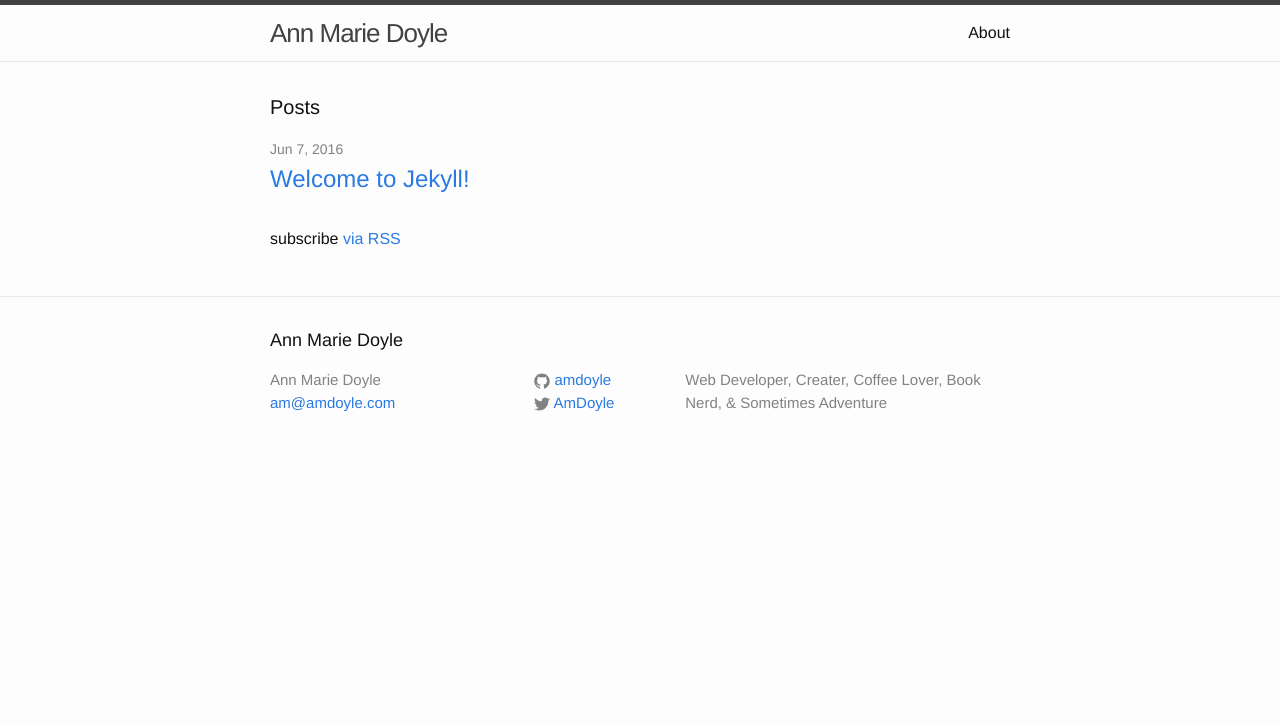
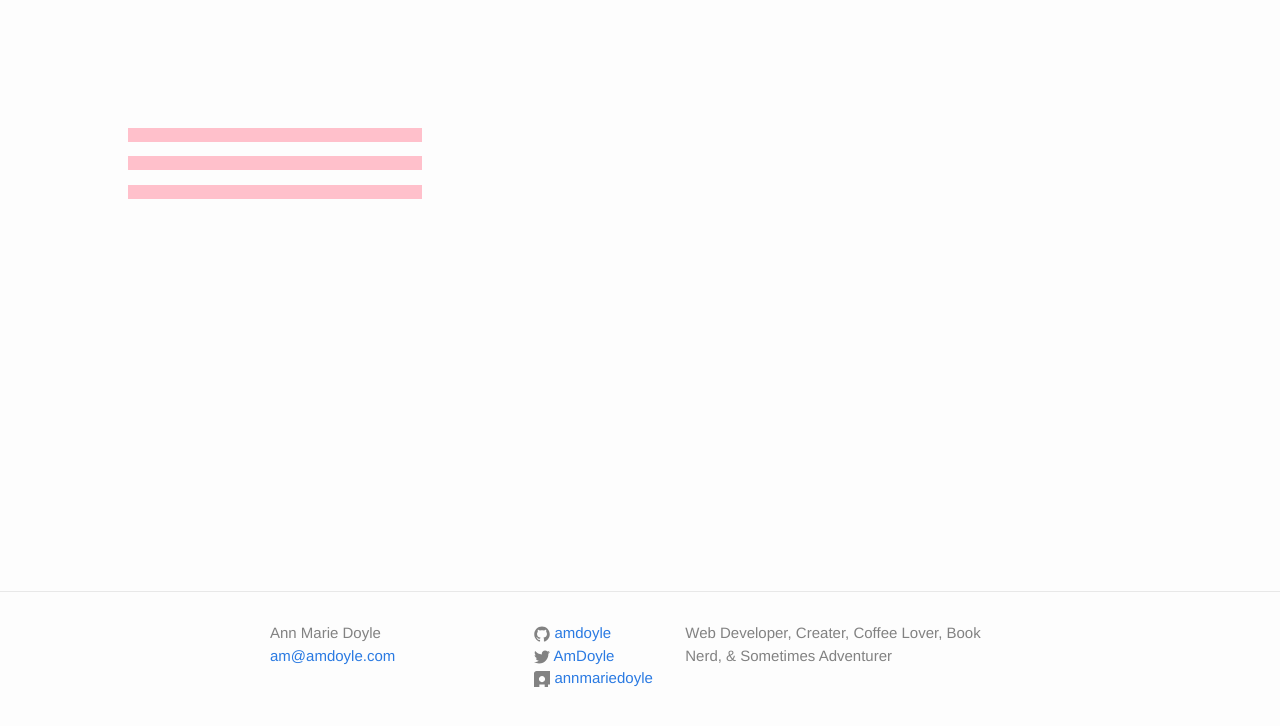
Before and after one commit to amdoyle/amdoyle, a Jekyll site: the page built from index.html, in a window 1280 px wide. Shown: the top 726 px of the page. Built offline with Jekyll 4.4.1, drawn with Linux system fonts in a browser that asks for light colours.

Commit message:
Add css animation to nav bar

```diff
--- a/_config.yml
+++ b/_config.yml
@@ -1,7 +1,7 @@
 # Site settings
 title: Ann Marie Doyle
 email: am@amdoyle.com
-description: Web Developer, Creater, Coffee Lover, Book Nerd, & Sometimes Adventure
+description: Web Developer, Creater, Coffee Lover, Book Nerd, & Sometimes Adventurer
 baseurl: ""
 url: "http://www.amdoyle.com/"
 twitter_username: AmDoyle
@@ -10,3 +10,6 @@ linkedin_username: annmariedoyle
 
 # Build settings
 markdown: kramdown
+
+gems:
+  -jekyll-coffeescript
--- a/_includes/footer.html
+++ b/_includes/footer.html
@@ -1,8 +1,6 @@
 <footer class="site-footer">
 
   <div class="wrapper">
-
-    <h2 class="footer-heading">{{ site.title }}</h2>
 
     <div class="footer-col-wrapper">
       <div class="footer-col  footer-col-1">
@@ -43,13 +41,23 @@
           </li>
           {% endif %}
 
-          {% if site.linked_username %}
+          {% if site.linkedin_username %}
           <li>
             <a href="https://www.linkedin.com/in/{{site.linkedin_username}}">
               <span class="icon  icon--linkedin">
                 <svg viewBox="0 0 16 16">
-                  <path fill="#828282" d="M15.969,3.058c-0.586,0.26-1.217,0.436-1.878,0.515c0.675-0.405,1.194-1.045,1.438-1.809
-                  c-0.632,0.375-1.332,0.647-2.076,0.793c-0.596-0.636-1.446-1.033-2.387-1.033c-1.806,0-3.27,1.464-3.27,3.27 c0,0.256,0.029,0.506,0.085,0.745C5.163,5.404,2.753,4.102,1.14,2.124C0.859,2.607,0.698,3.168,0.698,3.767 c0,1.134,0.577,2.135,1.455,2.722C1.616,6.472,1.112,6.325,0.671,6.08c0,0.014,0,0.027,0,0.041c0,1.584,1.127,2.906,2.623,3.206 C3.02,9.402,2.731,9.442,2.433,9.442c-0.211,0-0.416-0.021-0.615-0.059c0.416,1.299,1.624,2.245,3.055,2.271 c-1.119,0.877-2.529,1.4-4.061,1.4c-0.264,0-0.524-0.015-0.78-0.046c1.447,0.928,3.166,1.469,5.013,1.469 c6.015,0,9.304-4.983,9.304-9.304c0-0.142-0.003-0.283-0.009-0.423C14.976,4.29,15.531,3.714,15.969,3.058z"/>
+                  <path fill="#828282" d="M33.334 0H2.654C1.19 0 0 1.164 0
+                  2.596v30.81C0 34.837 1.19 36 2.655 36h30.68c1.467 0 2.666-1.164
+                  2.666-2.598V2.594c0-1.43-1.198-2.593-2.666-2.593zM10.68
+                  30.678H5.335v-17.18h5.345v17.18zm-2.67-19.53c-1.717 0-3.1-1.386-3.1-3.096
+                  0-1.706 1.383-3.094 3.1-3.094 1.707 0 3.094 1.388 3.094 3.095
+                  0 1.71-1.387 3.098-3.095 3.098zm22.665
+                  19.53H25.34v-8.354c0-1.992-.038-4.556-2.774-4.556-2.78
+                  0-3.203 2.17-3.203 4.41v8.5H14.03v-17.18h5.118v2.348h.073c.713-1.35 2.456-2.775
+                  5.054-2.775 5.402 0 6.4 3.557 6.4 8.184v9.423zM37.534
+                  28.524h.69v2.153h.377v-2.153h.69v-.375h-1.756M41.73
+                  28.15l-.737 1.855-.737-1.856h-.534v2.527h.373v-1.923l.773
+                  1.923h.25l.773-1.923v1.923h.375V28.15"/>
                 </svg>
               </span>
 
--- a/_includes/header.html
+++ b/_includes/header.html
@@ -1,27 +1,23 @@
 <header class="site-header">
 
-  <div class="wrapper">
+  <div id="navbar">
 
-    <a class="site-title" href="{{ site.baseurl }}/">{{ site.title }}</a>
+    <nav class="nav" role="navigation">
+    <div class="hamburger-nav">
+      <span class="sr-only">Toggle navigation</span>
+      <span class="icon-bar"></span>
+      <span class="icon-bar"></span>
+      <span class="icon-bar"></span>
 
-    <nav class="site-nav">
-      <a href="#" class="menu-icon">
-        <svg viewBox="0 0 18 15">
-          <path fill="#424242" d="M18,1.484c0,0.82-0.665,1.484-1.484,1.484H1.484C0.665,2.969,0,2.304,0,1.484l0,0C0,0.665,0.665,0,1.484,0 h15.031C17.335,0,18,0.665,18,1.484L18,1.484z"/>
-          <path fill="#424242" d="M18,7.516C18,8.335,17.335,9,16.516,9H1.484C0.665,9,0,8.335,0,7.516l0,0c0-0.82,0.665-1.484,1.484-1.484 h15.031C17.335,6.031,18,6.696,18,7.516L18,7.516z"/>
-          <path fill="#424242" d="M18,13.516C18,14.335,17.335,15,16.516,15H1.484C0.665,15,0,14.335,0,13.516l0,0 c0-0.82,0.665-1.484,1.484-1.484h15.031C17.335,12.031,18,12.696,18,13.516L18,13.516z"/>
-        </svg>
-      </a>
+        <ul class="nav-menu">
+          <li><a href="#">about</a></li>
+          <li><a href="#">projects</a></li>
+          <li><a href="#">resume</a></li>
+          <li><a href="#">contact</a></li>
+        </ul>
+      </nav>
 
-      <div class="trigger">
-        {% for page in site.pages %}
-          {% if page.title %}
-          <a class="page-link" href="{{ page.url | prepend: site.baseurl }}">{{ page.title }}</a>
-          {% endif %}
-        {% endfor %}
-      </div>
-    </nav>
-
+    </div>
   </div>
 
 </header>
--- a/_sass/_layout.scss
+++ b/_sass/_layout.scss
@@ -2,12 +2,8 @@
  * Site header
  */
 .site-header {
-    border-top: 5px solid $grey-color-dark;
-    border-bottom: 1px solid $grey-color-light;
-    min-height: 56px;
 
-    // Positioning context for the mobile navigation icon
-    position: relative;
+    min-height: 275px;
 }
 
 .site-title {
@@ -16,20 +12,73 @@
     letter-spacing: -1px;
     margin-bottom: 0;
     float: left;
-
-    &,
-    &:visited {
-        color: $grey-color-dark;
-    }
 }
 
-.site-nav {
-    float: right;
-    line-height: 56px;
+#navbar {
+  margin: 10%;
+  width: 23%;
+}
 
-    .menu-icon {
-        display: none;
+.nav {
+
+}
+
+.nav-menu {
+  visibility: hidden;
+  display: block;
+  list-style: none;
+  padding-top: 55%;
+  margin-top: 0;
+  margin-bottom: 0;
+  opacity: 0.0;
+  transition: opacity 1s linear;
+  margin-left: 25%;
+}
+
+.hamburger-nav {
+  width: 100%;
+  height: 275px;
+  padding: 0;
+  margin: 0;
+  position: relative;
+  &:hover > .icon-bar:nth-child(2n+0){
+    display: inline-block;
+    transform: rotate(45deg);
+    position: absolute;
+  }
+  &:hover > .icon-bar:nth-child(2n+3) {
+    display: none;
+    opacity: 0;
+  }
+  &:hover > .icon-bar:nth-child(2n+4) {
+    display: inline-block;
+    transform: rotate(-45deg);
+    position: absolute;
+  }
+  &:hover > .nav-menu{
+      visibility: visible;
+      opacity: 1.0;
     }
+
+}
+
+.icon-bar {
+  width: 100%;
+  height: 5%;
+  display: block;
+  margin:  0 0 5% 0;
+  content: "";
+  background-color: pink;
+  transition: 1s ease-in-out;
+  opacity: 100%;
+}
+
+.sr-only {
+  display: none;
+}
+
+
+
 
     .page-link {
         color: $text-color;
@@ -72,18 +121,18 @@
         .trigger {
             clear: both;
             display: none;
-        }
 
         &:hover .trigger {
             display: block;
             padding-bottom: 5px;
         }
+      }
 
         .page-link {
             display: block;
             padding: 5px 10px;
         }
-    }
+
 }
 
 
--- a/index.html
+++ b/index.html
@@ -4,20 +4,4 @@ layout: default
 
 <div class="home">
 
-  <h1 class="page-heading">Posts</h1>
-
-  <ul class="post-list">
-    {% for post in site.posts %}
-      <li>
-        <span class="post-meta">{{ post.date | date: "%b %-d, %Y" }}</span>
-
-        <h2>
-          <a class="post-link" href="{{ post.url | prepend: site.baseurl }}">{{ post.title }}</a>
-        </h2>
-      </li>
-    {% endfor %}
-  </ul>
-
-  <p class="rss-subscribe">subscribe <a href="{{ "/feed.xml" | prepend: site.baseurl }}">via RSS</a></p>
-
 </div>
```
